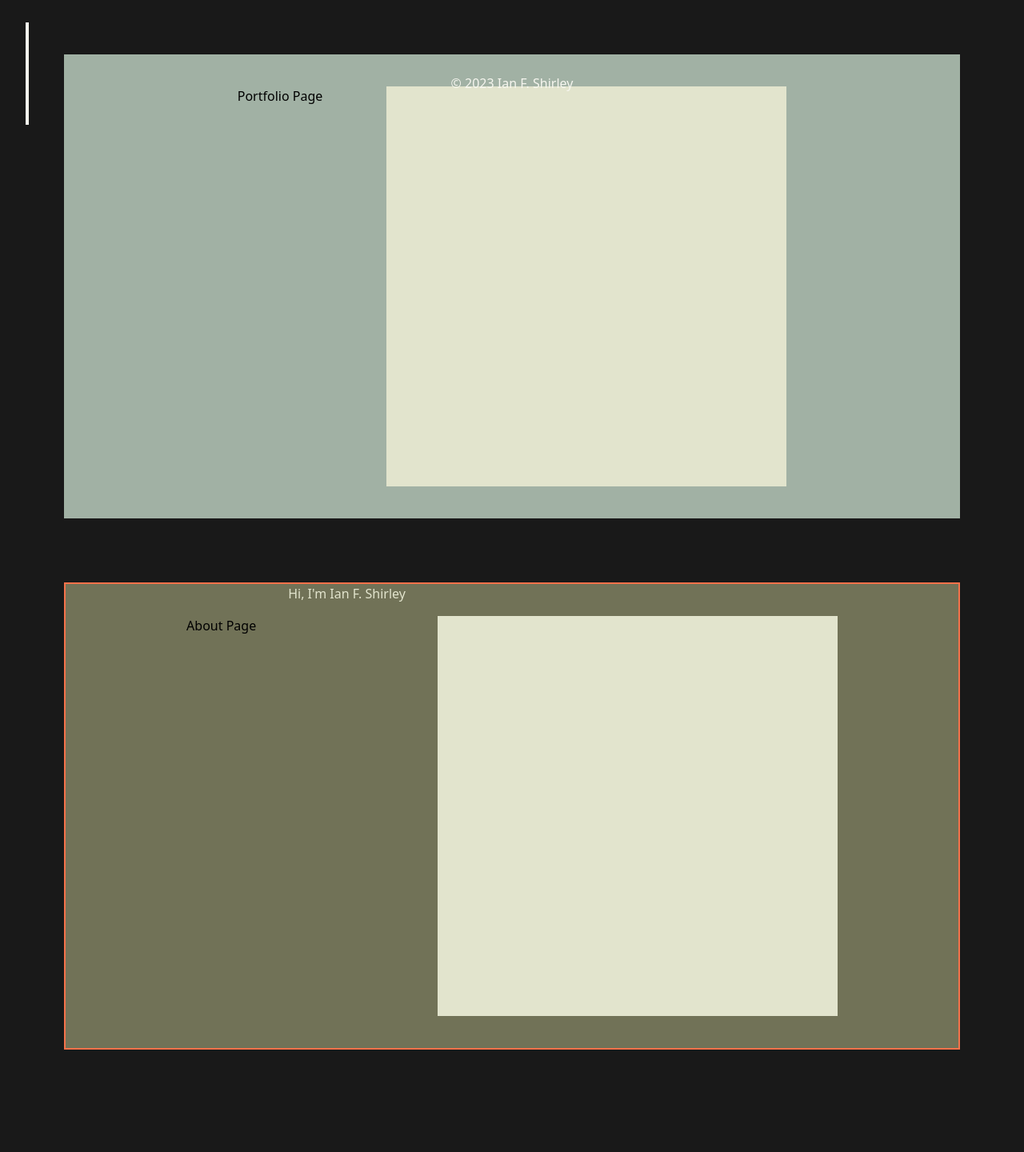
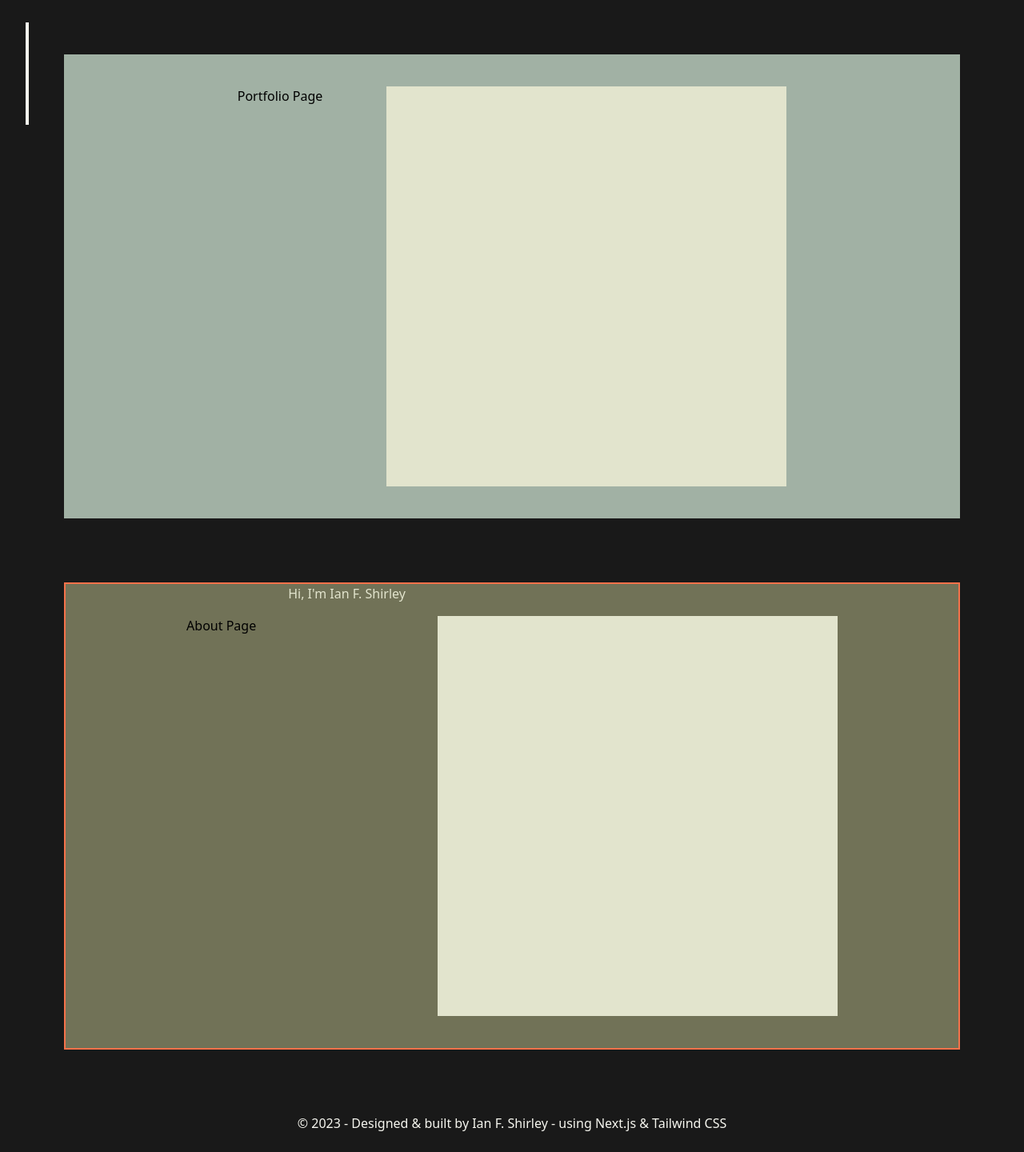
Before and after one commit to ianfshirley/Portfolio, a Next.js app: page / in a window 1280 px wide. Shown: the part 644-2084 px from the top of the page at 80% size. Before the commit the page ends 2036 px from the top, so only its background shows below. Built offline with nearby package versions, Linux system fonts and the light colour scheme.

Commit message:
fixed footer position, changed it to a link to portfolio github repo

```diff
--- a/app/components/Footer.js
+++ b/app/components/Footer.js
@@ -3,10 +3,10 @@
 
 export default function Footer() {
   return (
-    <div className="fixed bottom-0 w-full px-auto text-center mt-6">
-      <h1
-        className=' p-10 text-mist-50 '
-      >© 2023 Ian F. Shirley</h1>
+    <div className="bottom-0 w-full px-auto text-center my-6">
+      <a href='https://github.com/ianfshirley/Portfolio' target='_blank' rel='noopener noreferrer' className="text-mist-50 hover:text-peach">
+        © 2023 - Designed & built by Ian F. Shirley - using Next.js & Tailwind CSS
+      </a>
     </div>
   )
 }
```
